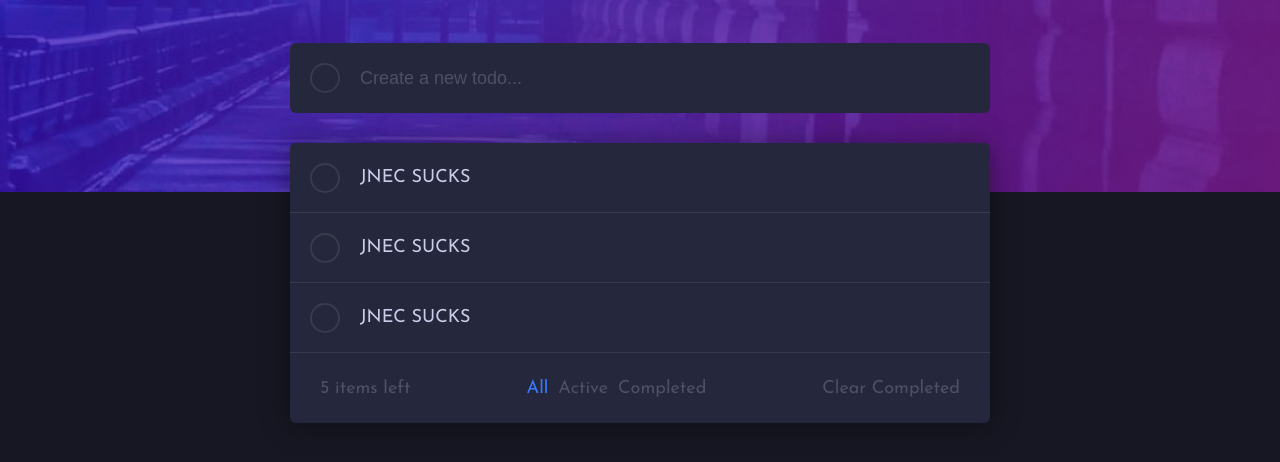
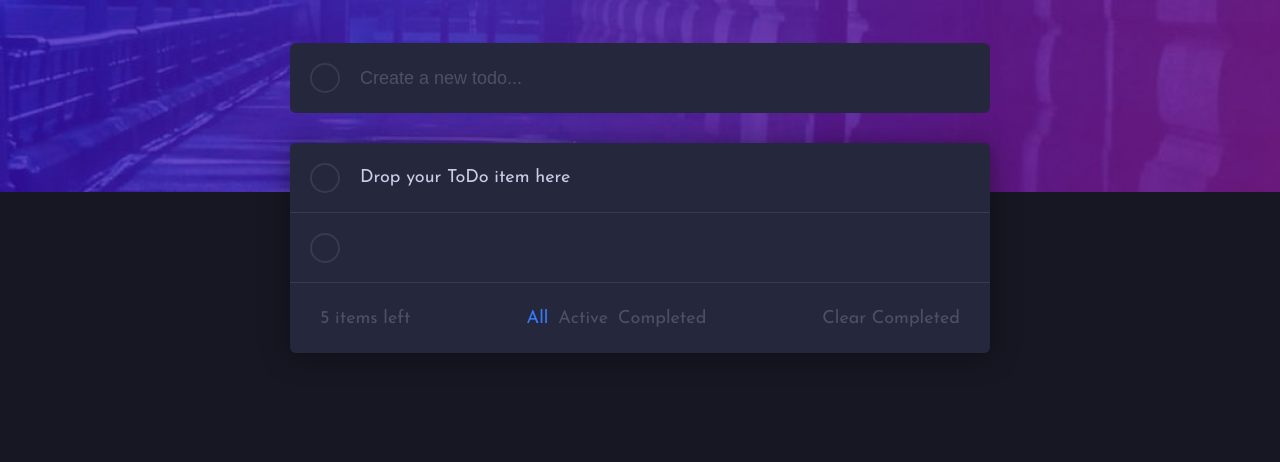
Before and after one commit to rissh/ToDo-App, a plain HTML site: page index.html in a window 1280 px wide. Shown: the part 158-620 px from the top of the page. Drawn offline with Linux system fonts and the light colour scheme; no server answers.

Commit message:
Update index.html

```diff
--- a/index.html
+++ b/index.html
@@ -57,7 +57,7 @@
                         </div>
                     </div>
                     <div class="todo-text">
-                        JNEC SUCKS
+                        Drop your ToDo item here
                     </div>
                 </div>
                 <div class="todo-item">
@@ -67,17 +67,7 @@
                         </div>
                     </div>
                     <div class="todo-text">
-                        JNEC SUCKS
-                    </div>
-                </div>
-                <div class="todo-item">
-                    <div class="check">
-                        <div class="check-mark">
-                            <img src="assets/icon-check.svg">
-                        </div>
-                    </div>
-                    <div class="todo-text">
-                        JNEC SUCKS
+
                     </div>
                 </div>
             </div>
```
